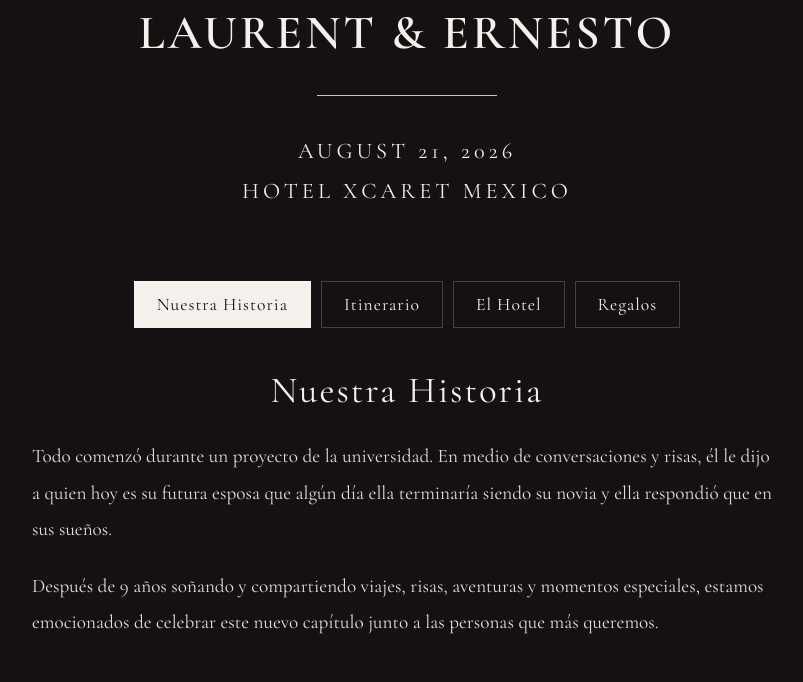
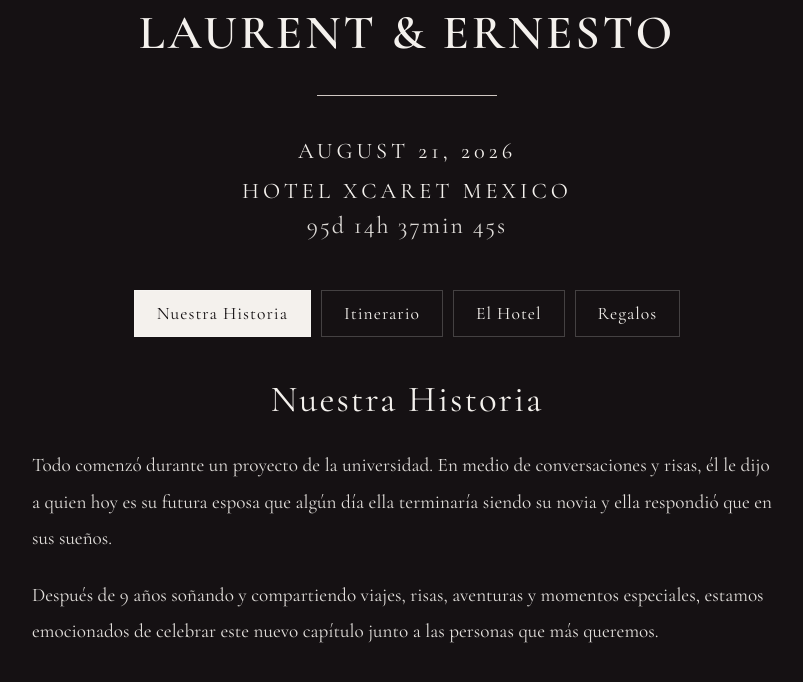
Before and after one commit to erngvq/Wedding, a plain HTML site: page index.html in a window 1280 px wide. Shown: the part 895-1577 px from the top of the page, without its empty margins (233-1036 px from the left). Drawn offline with nearby package versions, Linux system fonts and the light colour scheme.

Commit message:
more enhancements

```diff
--- a/index.html
+++ b/index.html
@@ -110,7 +110,6 @@
       font-size:1.4rem;
       letter-spacing:4px;
       line-height:1.8;
-      margin-bottom:70px;
     }
 
     /* TABS */
@@ -310,6 +309,22 @@
       }
     }
 
+    .countdown-inline{
+      margin:0 0 50px;
+      font-size:1.5rem;
+      letter-spacing:2px;
+      opacity:0.9;
+      color:#f4f1ed;
+    }
+
+    @media (max-width:768px){
+
+      .countdown-inline{
+        font-size:1.1rem;
+        line-height:1.6;
+      }
+    }
+
   </style>
 </head>
 <body>
@@ -345,6 +360,10 @@
     <div class="info">
       AUGUST 21, 2026<br>
       HOTEL XCARET MEXICO
+    </div>
+
+    <div class="countdown-inline" id="countdown">
+      0d 0h 0min 0s
     </div>
 
     <!-- TABS -->
@@ -447,7 +466,7 @@
           <div class="attire">
             Vestimenta sugerida: Balance entre elegante costal y cómodo.<br>
             Tener en cuenta que la ceremonia es en la arena pero la recepción sería bajo techo.<br>
-            POR FAVOR NO USAR BLANCO O NEGRO.
+            POR FAVOR NO USAR BLANCO, NEGRO, O BEIGE.
           </div>
 
         </div>
@@ -575,7 +594,42 @@
       element.classList.add('active');
     }
 
+    // SIMPLE COUNTDOWN
+    const weddingDate = new Date("August 21, 2026 17:00:00").getTime();
+
+    function updateCountdown(){
+
+      const now = new Date().getTime();
+
+      const distance = weddingDate - now;
+
+      if(distance < 0){
+        document.getElementById("countdown").innerHTML =
+          "¡Hoy es el gran día! ✨";
+        return;
+      }
+
+      const days = Math.floor(distance / (1000 * 60 * 60 * 24));
+
+      const hours = Math.floor(
+        (distance % (1000 * 60 * 60 * 24)) / (1000 * 60 * 60)
+      );
+
+      const minutes = Math.floor(
+        (distance % (1000 * 60 * 60)) / (1000 * 60)
+      );
+
+      const seconds = Math.floor(
+        (distance % (1000 * 60)) / 1000
+      );
+
+      document.getElementById("countdown").innerHTML =
+        `${days}d ${hours}h ${minutes}min ${seconds}s`;
+    }
+
+    updateCountdown();
+    setInterval(updateCountdown, 1000);
+
   </script>
-
 </body>
 </html>
```
